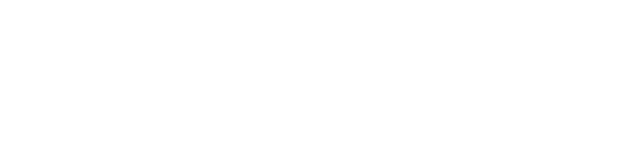
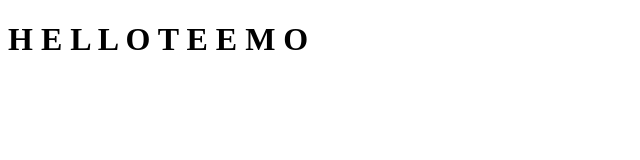
Before and after one commit to Thejoker399/Tee, a plain HTML site: page index.html in a window 1280 px wide. Shown: the whole page, without its empty margins (0-640 px from the left). Drawn offline with Linux system fonts and the light colour scheme.

Commit message:
no message

```diff
--- a/index.html
+++ b/index.html
@@ -1,7 +1,10 @@
 <!DOCTYPE HTML>
 <html>
     <head>
-
+        <meta charset="utf-8">
+        <meta http-equiv="X-UA-Compatible" content="IE=edge">
     </head>
-
+    <body>
+        <h1> H E L L O T E E M O </h1>
+    </body>
 </html>
```
